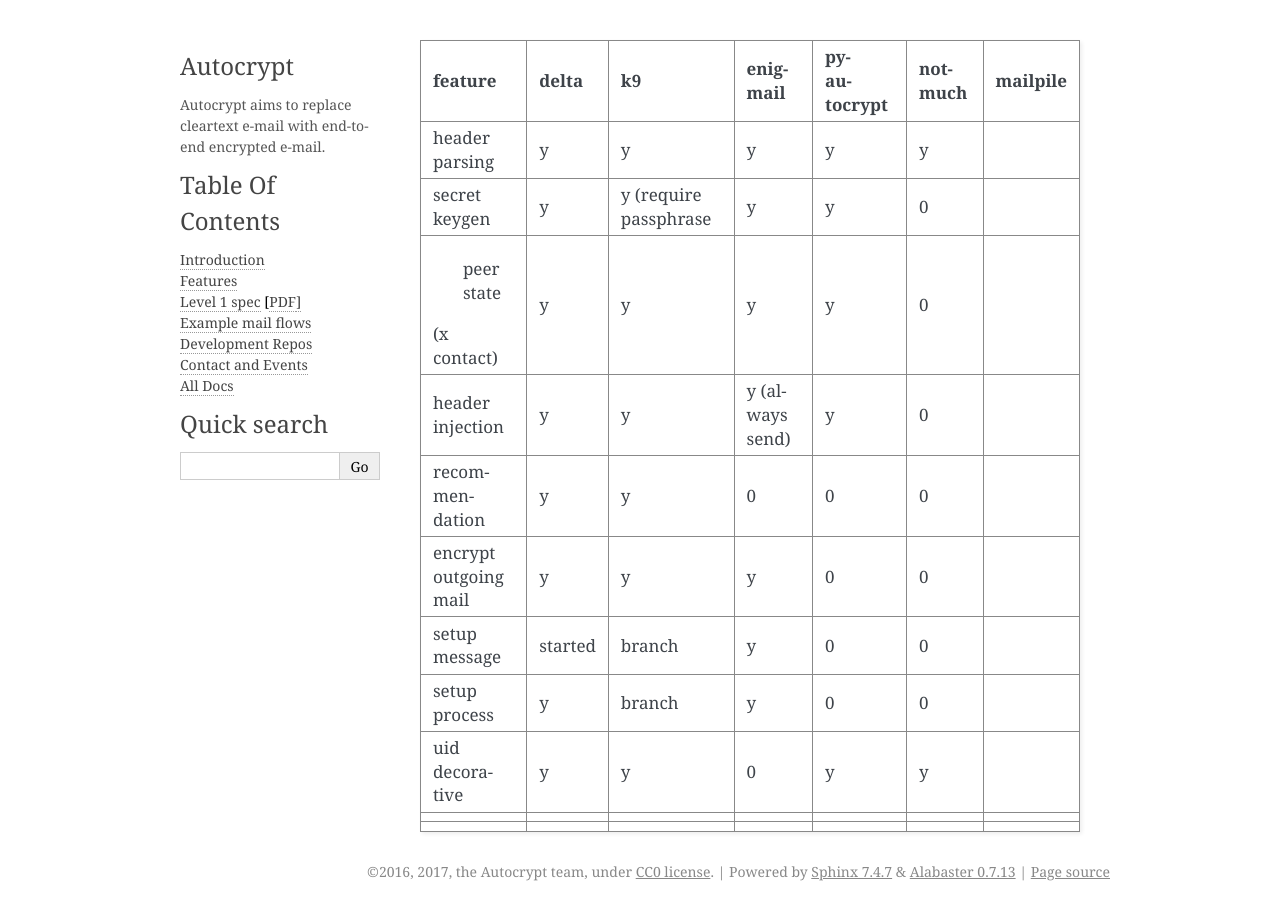
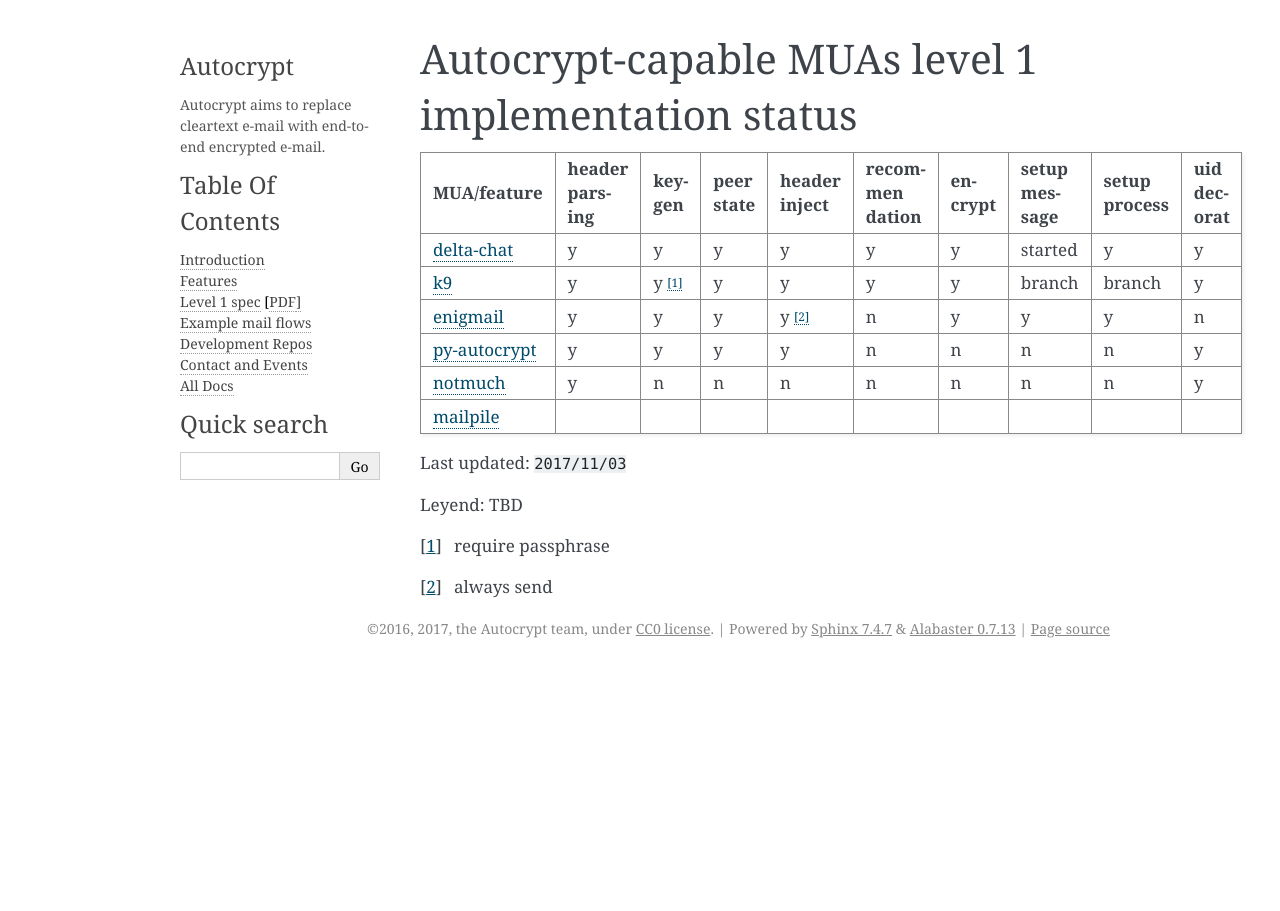
Before and after one commit to autocrypt/autocrypt, a Sphinx documentation site: the page built from doc/implementations.rst, in a window 1280 px wide. Built offline with Sphinx 7.4.7, drawn with Linux system fonts in a browser that asks for light colours.

Commit message:
Changes to fix what commented in #158
* add links to projects
* transpose columns/rows
* add footnotes
* leyend still TBD

```diff
--- a/doc/contents.rst
+++ b/doc/contents.rst
@@ -25,6 +25,10 @@
 :doc:`dev-status`
      a first collection of current autocrypt developments (Jan 2017) with
      various mail programs and some development resources.
+
+:doc:``
+    table with Autocrypt-capable MUAs level 1 implementation status
+    (Nov 2017)
 
 :doc:`other-crypto-interop`
      Guidance for integrating Autocrypt with other e-mail encryption
--- a/doc/implementations.rst
+++ b/doc/implementations.rst
@@ -1,35 +1,27 @@
-+-----------+-----------+-----------+-----------+-----------+-----------+-----------+
-| feature   | delta     | k9        | enigmail  | py-       | notmuch   | mailpile  |
-|           |           |           |           | autocrypt |           |           |
-+===========+===========+===========+===========+===========+===========+===========+
-| header    | y         | y         | y         | y         | y         |           |
-| parsing   |           |           |           |           |           |           |
-+-----------+-----------+-----------+-----------+-----------+-----------+-----------+
-| secret    | y         | y (require| y         | y         | 0         |           |
-| keygen    |           | passphrase|           |           |           |           |
-+-----------+-----------+-----------+-----------+-----------+-----------+-----------+
-| peer      | y         | y         | y         | y         | 0         |           |
-| state     |           |           |           |           |           |           |
-|(x contact)|           |           |           |           |           |           |
-+-----------+-----------+-----------+-----------+-----------+-----------+-----------+
-| header    | y         | y         | y (always | y         | 0         |           |
-| injection |           |           | send)     |           |           |           |
-+-----------+-----------+-----------+-----------+-----------+-----------+-----------+
-| recommen- | y         | y         | 0         | 0         | 0         |           |
-| dation    |           |           |           |           |           |           |
-+-----------+-----------+-----------+-----------+-----------+-----------+-----------+
-| encrypt   | y         | y         | y         | 0         | 0         |           |
-| outgoing  |           |           |           |           |           |           |
-| mail      |           |           |           |           |           |           |
-+-----------+-----------+-----------+-----------+-----------+-----------+-----------+
-| setup     | started   | branch    | y         | 0         | 0         |           |
-| message   |           |           |           |           |           |           |
-+-----------+-----------+-----------+-----------+-----------+-----------+-----------+
-| setup     | y         | branch    | y         | 0         | 0         |           |
-| process   |           |           |           |           |           |           |
-+-----------+-----------+-----------+-----------+-----------+-----------+-----------+
-| uid       | y         | y         | 0         | y         | y         |           |
-| decorative|           |           |           |           |           |           |
-+-----------+-----------+-----------+-----------+-----------+-----------+-----------+
-+-----------+-----------+-----------+-----------+-----------+-----------+-----------+
-+-----------+-----------+-----------+-----------+-----------+-----------+-----------+
+Autocrypt-capable MUAs level 1 implementation status
+=====================================================
+
+================= ======== ======== ======== ======== ======== ======== ======== ======== ========
+ MUA/feature      header   keygen   peer     header   recommen encrypt  setup    setup    uid
+                  parsing           state    inject   dation            message  process  decorat
+================= ======== ======== ======== ======== ======== ======== ======== ======== ========
+ `delta-chat`_    y        y        y        y        y        y        started  y        y
+ `k9`_            y        y [1]_   y        y        y        y        branch   branch   y
+ `enigmail`_      y        y        y        y [2]_   n        y        y        y        n
+ `py-autocrypt`_  y        y        y        y        n        n        n        n        y
+ `notmuch`_       y        n        n        n        n        n        n        n        y
+ `mailpile`_
+================= ======== ======== ======== ======== ======== ======== ======== ======== ========
+Last updated: ``2017/11/03``
+
+Leyend: TBD
+
+.. [1] require passphrase
+.. [2] always send
+
+.. _delta-chat: https://delta.chat
+.. _k9: https://k9mail.github.io/
+.. _enigmail: https://www.enigmail.net
+.. _py-autocrypt: https://py-autocrypt.readthedocs.io/
+.. _notmuch: https://notmuchmail.org/
+.. _mailpile: https://www.mailpile.is/
```
